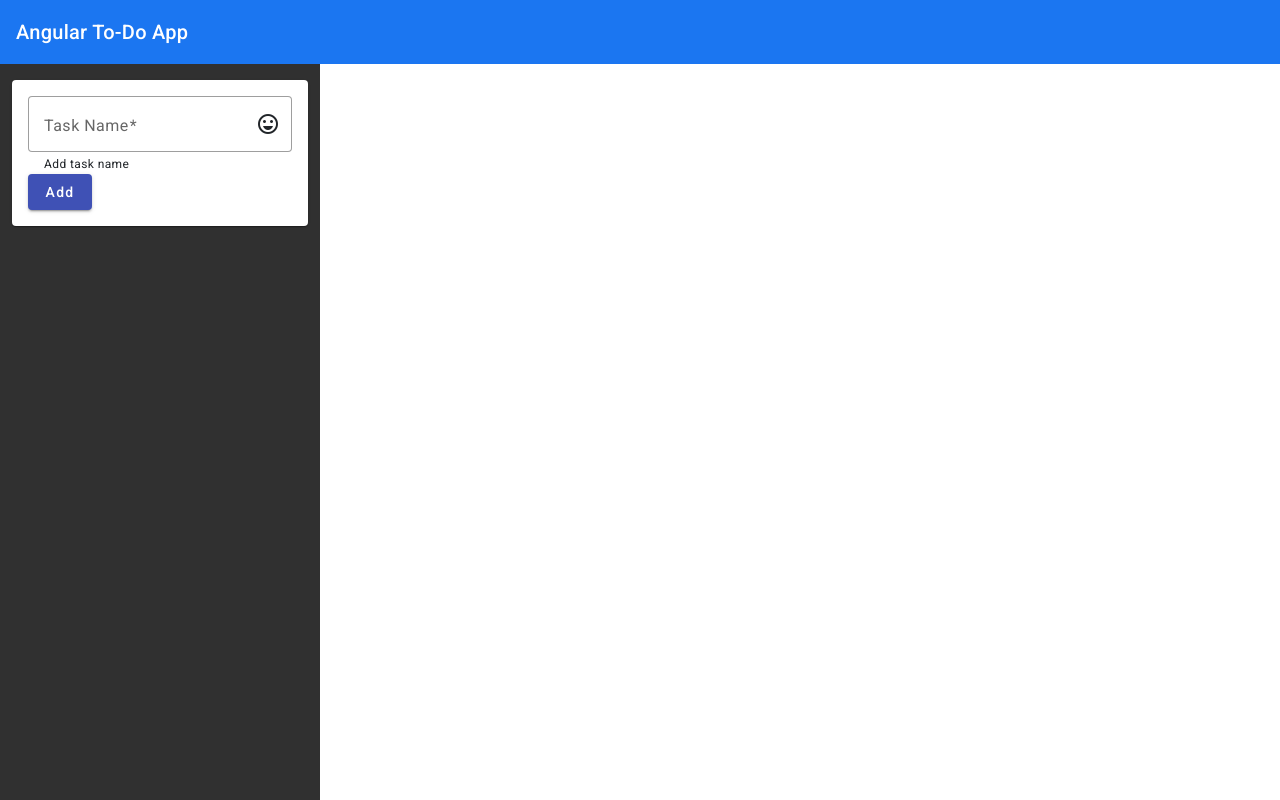
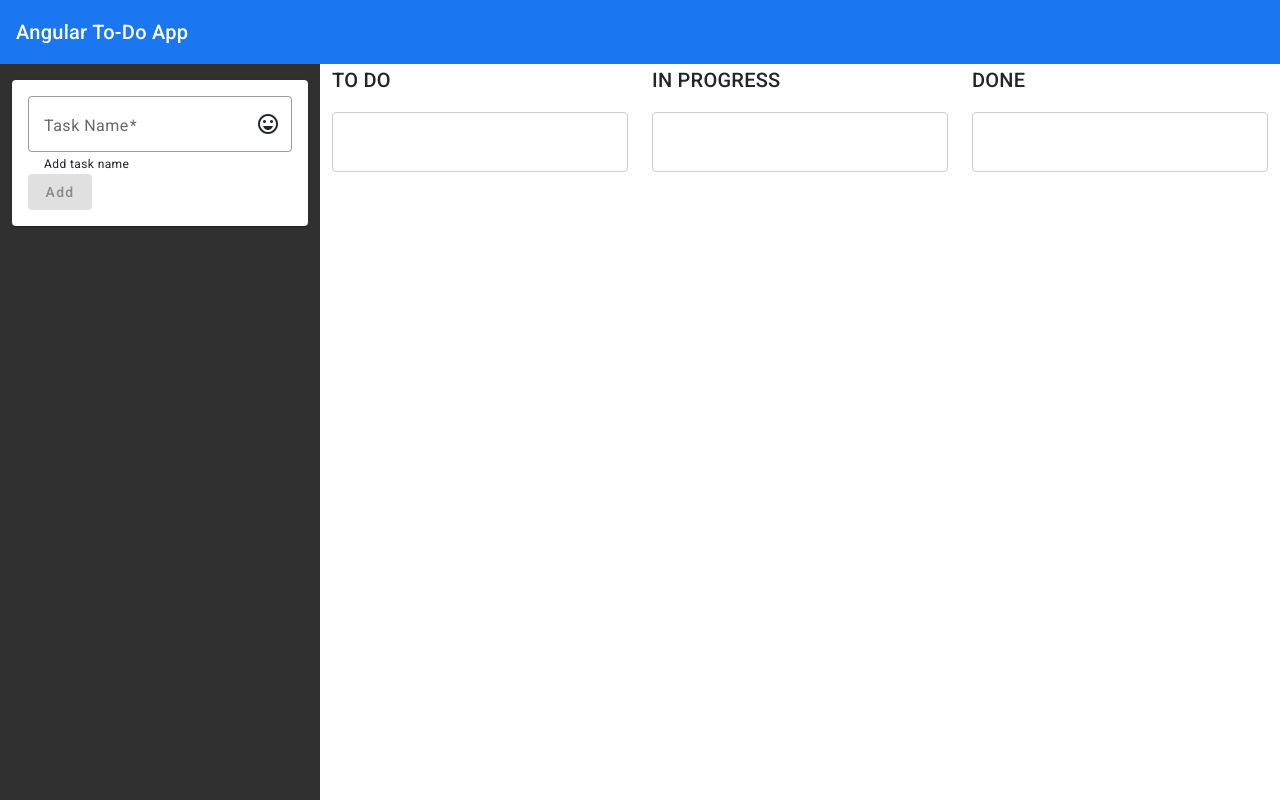
Before and after one commit to developwizard/angular-to-do-app, an Angular app: page / in a window 1280 px wide. Built offline with nearby package versions, Linux system fonts and the light colour scheme.

Commit message:
Added drag and drops template

```diff
--- /dev/null
+++ b/src/app/model/task.ts
@@ -0,0 +1,4 @@
+export interface ITask {
+  description: string,
+  done: boolean
+}
--- a/src/app/todo/todo.component.css
+++ b/src/app/todo/todo.component.css
@@ -1,3 +1,58 @@
 :host mat-form-field {
   width: 100%;
 }
+
+.example-container {
+  width: 400px;
+  max-width: 100%;
+  margin: 0 25px 25px 0;
+  display: inline-block;
+  vertical-align: top;
+}
+
+.example-list {
+  border: solid 1px #ccc;
+  min-height: 60px;
+  background: white;
+  border-radius: 4px;
+  overflow: hidden;
+  display: block;
+}
+
+.example-box {
+  padding: 20px 10px;
+  border-bottom: solid 1px #ccc;
+  color: rgba(0, 0, 0, 0.87);
+  display: flex;
+  flex-direction: row;
+  align-items: center;
+  justify-content: space-between;
+  box-sizing: border-box;
+  cursor: move;
+  background: white;
+  font-size: 14px;
+}
+
+.cdk-drag-preview {
+  box-sizing: border-box;
+  border-radius: 4px;
+  box-shadow: 0 5px 5px -3px rgba(0, 0, 0, 0.2),
+  0 8px 10px 1px rgba(0, 0, 0, 0.14),
+  0 3px 14px 2px rgba(0, 0, 0, 0.12);
+}
+
+.cdk-drag-placeholder {
+  opacity: 0;
+}
+
+.cdk-drag-animating {
+  transition: transform 250ms cubic-bezier(0, 0, 0.2, 1);
+}
+
+.example-box:last-child {
+  border: none;
+}
+
+.example-list.cdk-drop-list-dragging .example-box:not(.cdk-drag-placeholder) {
+  transition: transform 250ms cubic-bezier(0, 0, 0.2, 1);
+}
--- a/src/app/todo/todo.component.html
+++ b/src/app/todo/todo.component.html
@@ -9,11 +9,54 @@
             <mat-icon matSuffix>sentiment_very_satisfied</mat-icon>
             <mat-hint>Add task name</mat-hint>
           </mat-form-field>
-          <button mat-raised-button color="primary">Add</button>
+          <button [disabled]="todoForm.invalid" mat-raised-button color="primary">Add</button>
         </form>
       </mat-card>
     </div>
     <div class="col-md-9">
+      <div cdkDropListGroup>
+        <div class="row">
+          <div class="col-md-4">
+            <div class="example-container">
+              <h2>TO DO</h2>
+
+              <div
+                cdkDropList
+                [cdkDropListData]="tasks"
+                class="example-list"
+                (cdkDropListDropped)="drop($event)">
+                <div class="example-box" *ngFor="let item of tasks" cdkDrag>{{item}}</div>
+              </div>
+            </div>
+          </div>
+          <div class="col-md-4">
+            <div class="example-container">
+              <h2>IN PROGRESS</h2>
+
+              <div
+                cdkDropList
+                [cdkDropListData]="inProgress"
+                class="example-list"
+                (cdkDropListDropped)="drop($event)">
+                <div class="example-box" *ngFor="let item of inProgress" cdkDrag>{{item}}</div>
+              </div>
+            </div>
+          </div>
+          <div class="col-md-4">
+            <div class="example-container">
+              <h2>DONE</h2>
+
+              <div
+                cdkDropList
+                [cdkDropListData]="done"
+                class="example-list"
+                (cdkDropListDropped)="drop($event)">
+                <div class="example-box" *ngFor="let item of done" cdkDrag>{{item}}</div>
+              </div>
+            </div>
+          </div>
+        </div>
+      </div>
 
     </div>
   </div>
--- a/src/app/todo/todo.component.ts
+++ b/src/app/todo/todo.component.ts
@@ -5,6 +5,9 @@
 import {MatIconModule} from "@angular/material/icon";
 import {MatButtonModule} from "@angular/material/button";
 import {FormBuilder, FormGroup, ReactiveFormsModule, Validators} from "@angular/forms";
+import {CdkDragDrop, DragDropModule, moveItemInArray, transferArrayItem} from "@angular/cdk/drag-drop";
+import {CommonModule} from "@angular/common";
+import {ITask} from "../model/task";
 
 @Component({
   selector: 'app-todo',
@@ -12,6 +15,8 @@
   styleUrls: ['./todo.component.css'],
   standalone: true,
   imports: [
+    CommonModule,
+    DragDropModule,
     MatButtonModule,
     MatCardModule,
     MatFormFieldModule,
@@ -22,6 +27,9 @@
 })
 export class TodoComponent implements OnInit {
   todoForm!: FormGroup;
+  tasks: ITask[] = [];
+  inProgress: ITask[] = [];
+  done: ITask[] = [];
 
   constructor(private fb: FormBuilder) {
   }
@@ -31,4 +39,16 @@
       item: ['', Validators.required]
     });
   }
+  drop(event: CdkDragDrop<ITask[]>) {
+    if (event.previousContainer === event.container) {
+      moveItemInArray(event.container.data, event.previousIndex, event.currentIndex);
+    } else {
+      transferArrayItem(
+        event.previousContainer.data,
+        event.container.data,
+        event.previousIndex,
+        event.currentIndex,
+      );
+    }
+  }
 }
```
